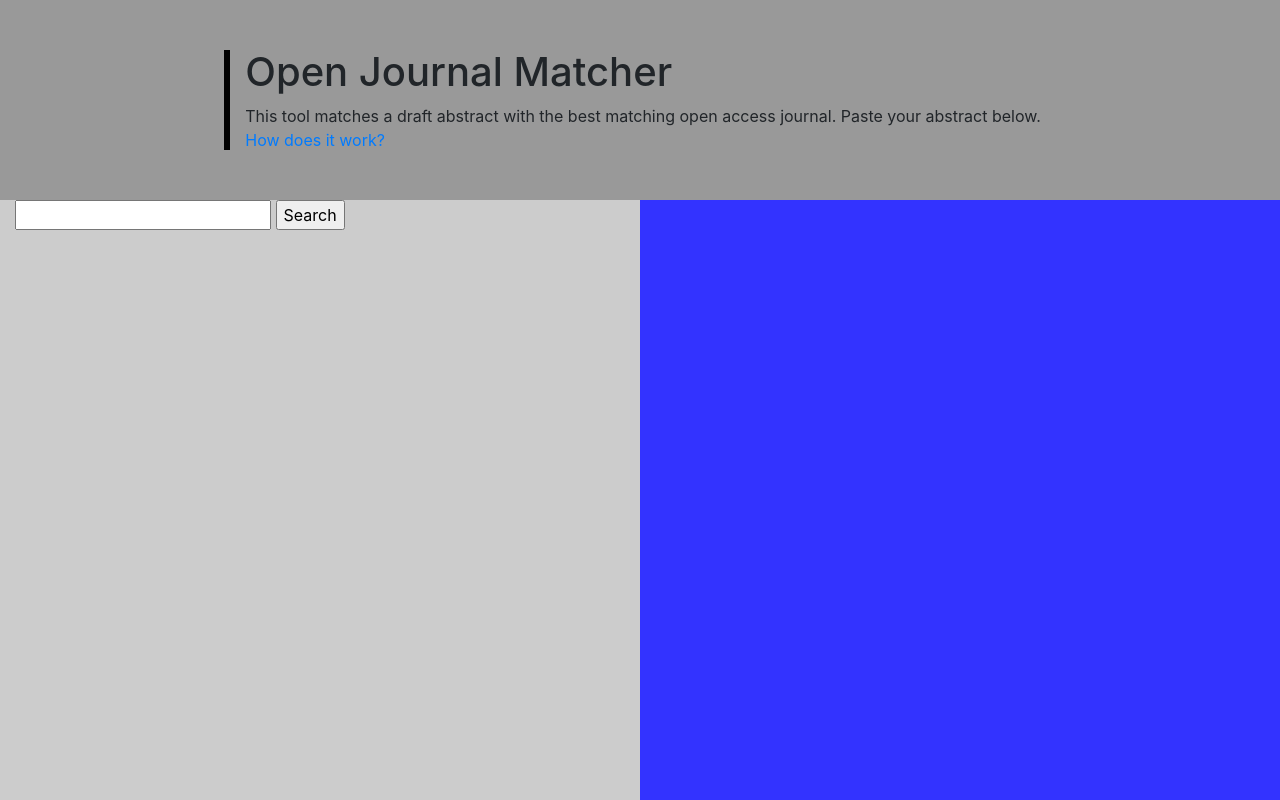
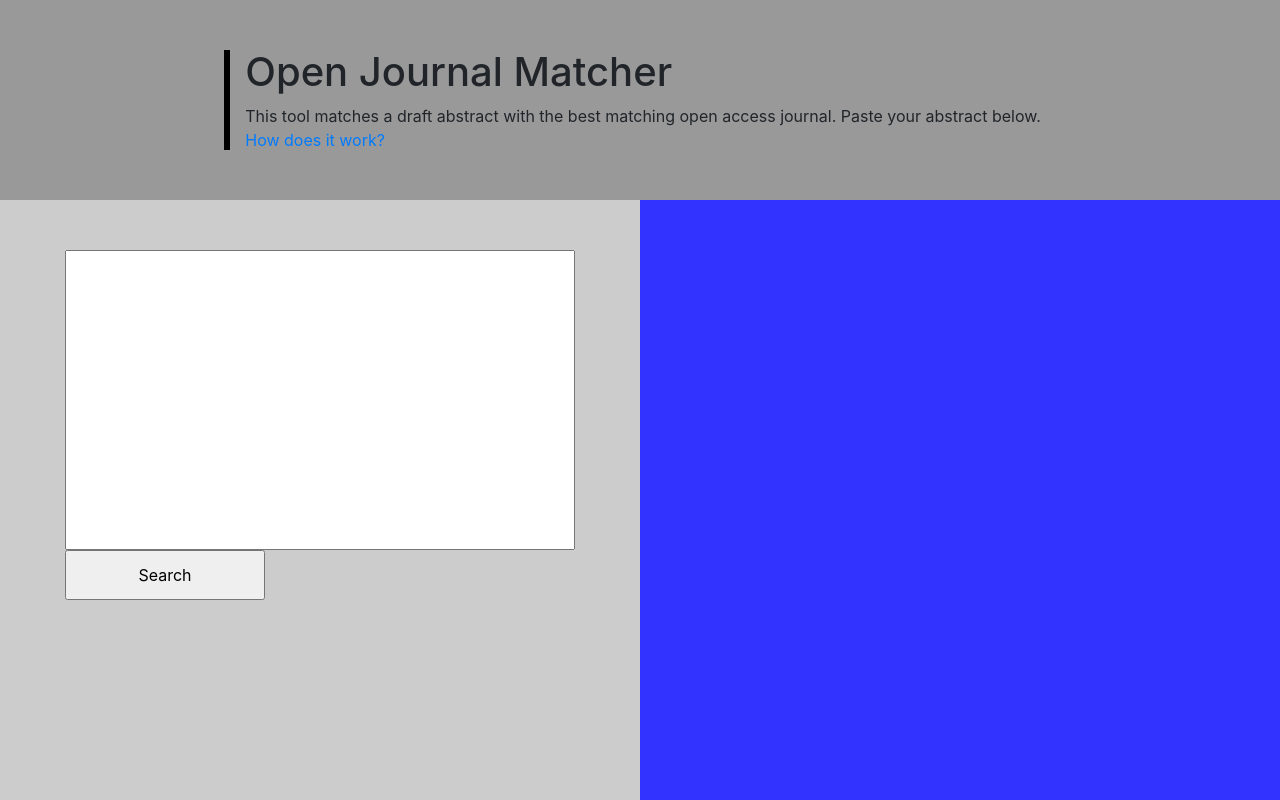
Before and after one commit to MarkEEaton/open-journal-matcher, a Flask app: page / in a window 1280 px wide. Run offline with Flask 2, Linux system fonts and the light colour scheme; some libraries are stand-ins or nearby versions.

Commit message:
size the search box appropriately

```diff
--- a/static/default.css
+++ b/static/default.css
@@ -17,6 +17,11 @@
 		margin: 15px;
 }
 
+input {
+		width: inherit;
+		height: inherit;
+}
+
 .col-2 {
 		background-color: #3333ff;
 }
@@ -26,7 +31,7 @@
 }
 
 
-@media (min-width:771px) {
+@media (min-width:781px) {
 	.wrapper {
 		height: 100vh;
 		display: grid;
@@ -52,7 +57,7 @@
 	}
 }
 
-@media (max-width: 770px) {
+@media (max-width: 780px) {
 	.wrapper{
 		height: 100vh;
 		display: grid;
--- a/templates/index.html
+++ b/templates/index.html
@@ -33,7 +33,10 @@
 			<div class="col-1" style="max-width:100%">
 				<form action="" method="POST" novalidate>
 					{{ form.hidden_tag() }}
-					<p>{{ form.web_abstract_var() }} {{ form.submit() }}</p>
+					<div style="padding: 50px">
+						<div id="searchbox" style="width:100%; height:300px;">{{ form.web_abstract_var }}</div>
+						<div style="width:200px; height:50px;">{{ form.submit() }}</div>
+					</div>
 				</form>
 				<div class="progress" id="statusbar" style="display:none;">
 					<div class="progress-bar active" role="progressbar" aria-valuenow="0" aria-valuemin="0" aria-valuemax="100" style="width: 0%">
```
